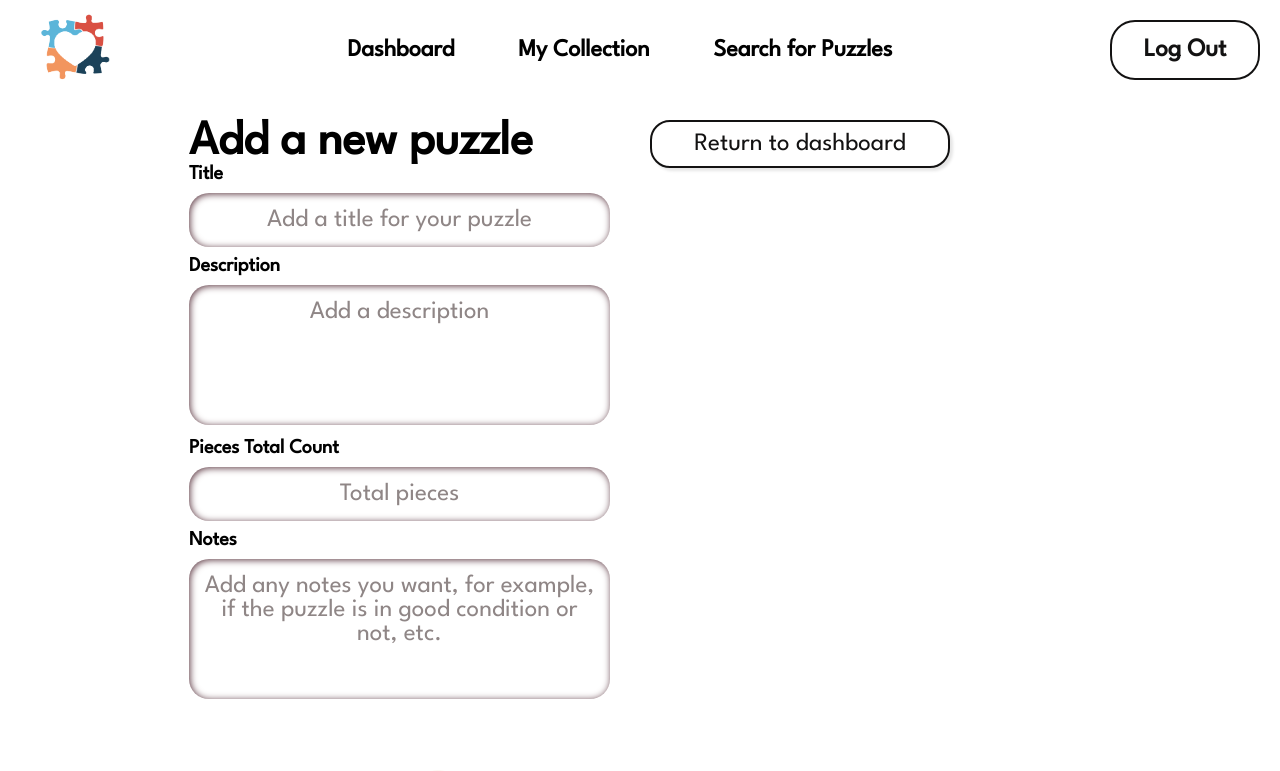
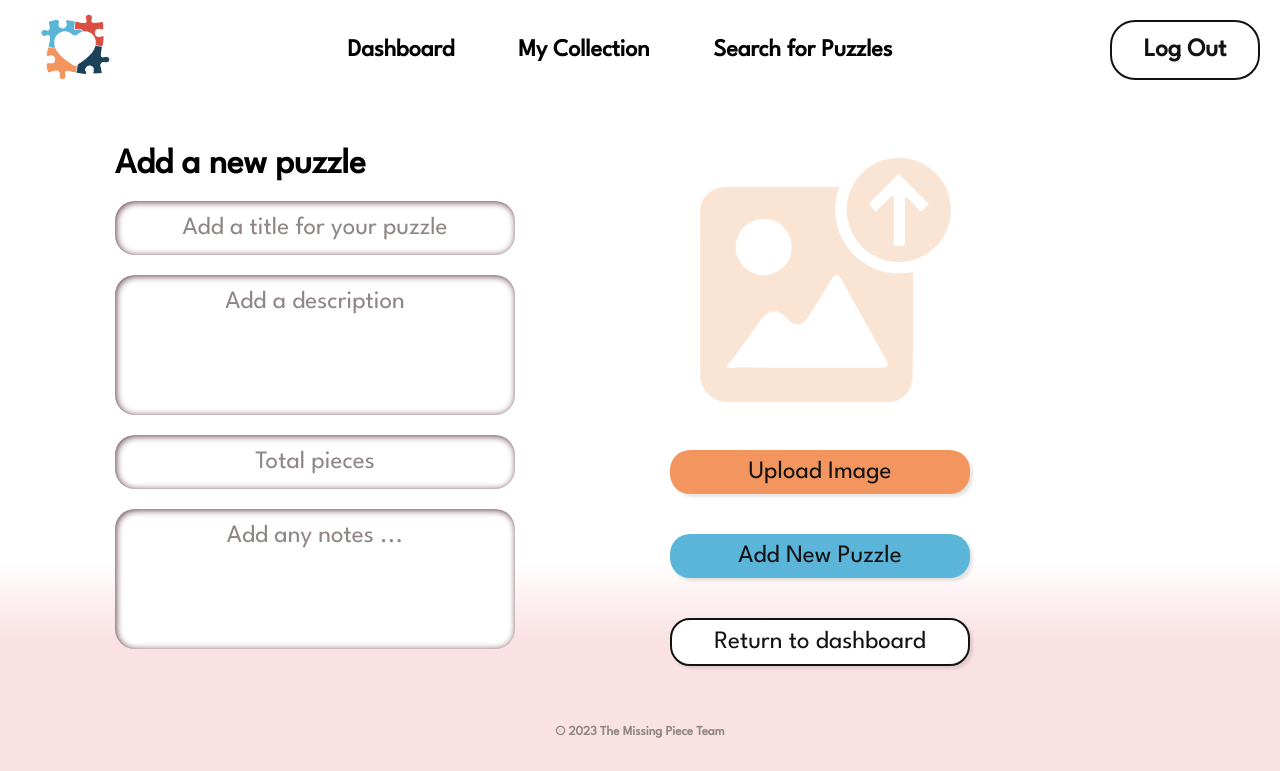
Before and after one commit to WWC-Hackathon-2023/the_missing_piece_fe, a React (Create React App) app: page /addNewPuzzle in a window 1280 px wide. Shown: the top 771 px of the page. Built offline with nearby package versions, Linux system fonts and the light colour scheme.

Commit message:
paolandre upload image connected to the API

```diff
--- a/src/Components/Views/addNewPuzzle/addNewPuzzle.css
+++ b/src/Components/Views/addNewPuzzle/addNewPuzzle.css
@@ -32,16 +32,6 @@
     align-items: left;
 }
 
-/* Versión de escritorio */
-@media (min-width: 768px) {
-    .left-side {
-        padding-left: 30%;
-    }
-
-    .rigth-side {
-        padding-right: 60%;
-    }
-}
 
 /* Media Query para dispositivos pequeños */
 @media (max-width: 768px) {
@@ -107,7 +97,7 @@ textarea:focus {
 }
 
 .input {
-    width: 100%;
+    width: 400px;
 }
 
 .text-area {
--- a/src/Components/Views/addNewPuzzle/addNewPuzzle.jsx
+++ b/src/Components/Views/addNewPuzzle/addNewPuzzle.jsx
@@ -4,9 +4,14 @@ import upload_image from "../../../assets/upload_image.png";
 import React, { useState } from 'react';
 import { FaTimes } from 'react-icons/fa';
 import NavigationBar from "../../commonComponents/navigationBar/navigationBar";
+import { postPuzzle } from '../../../Services/UserServices';
 
 export default function AddNewPuzzle() {
     const [image, setImage] = useState(null);
+    const titleRef = React.createRef();
+    const descriptionRef = React.createRef();
+    const piecesRef = React.createRef();
+    const notesRef = React.createRef();
 
     const handleImageUploadToCloudinary = (imageData) => {
         const formData = new FormData();
@@ -43,19 +48,42 @@ export default function AddNewPuzzle() {
         document.getElementById('image-upload').value = '';  // Reset the input value
     };
 
+    const handleSubmit = async () => {
+        try {
+            const response = await postPuzzle(
+                titleRef.current.value,
+                descriptionRef.current.value,
+                piecesRef.current.value,
+                notesRef.current.value,
+                image
+            );
+            console.log("Puzzle añadido con éxito:", response);
+            // Aquí puedes hacer alguna redirección o mostrar un mensaje de éxito
+        } catch (error) {
+            console.error("Error al añadir el puzzle:", error);
+            // Aquí puedes manejar el error, por ejemplo, mostrando un mensaje al usuario
+        }
+    };
+
     return (
         <>
+            <div className='app-container'>
                 <div className="headerProfile">
                     <NavigationBar />
                 </div>
 
                 <div className="container-new-puzzle">
                     <div className="left-side">
-                    <div className="form-container">
-                        <form className="add-pluzzle-form">
-                            <h2 className='title'>Add a new puzzle</h2>
+                        <div>
 
-                            <label className='subtitles'>Title</label>
+                            <form className="form-container">
+                                <h2 className='title-new-puzzle'>Add a new puzzle</h2>
+                                <input ref={titleRef} className='input' placeholder='Add a title for your puzzle' />
+                                <textarea ref={descriptionRef} className='text-area' placeholder='Add a description' />
+                                <input ref={piecesRef} className='input' placeholder='Total pieces' />
+                                <textarea ref={notesRef} className='text-area' placeholder='Add any notes ...' />
+
+                                {/*<label className='subtitles'>Title</label>
                                 <input className='input' placeholder='Add a title for your puzzle' />
 
                                 <label className='subtitles'>Description</label>
@@ -66,7 +94,10 @@ export default function AddNewPuzzle() {
 
                                 <label className='subtitles'>Notes</label>
                                 <textarea className='text-area' placeholder='Add any notes you want, for example, if the puzzle is in good condition or not, etc.' />
-
+    */}
+                            </form>
+                        </div>
+                    </div>
                     <div className="right-side">
                         <div className="upload-image">
                             <img className='image' src={image || upload_image} alt="Upload" />
@@ -84,19 +115,18 @@ export default function AddNewPuzzle() {
                         </div>
 
                         <Link to="/index">
-                                    <button type="submit" className="add-puzzle-button">Add New Puzzle</button>
+                            <button type="submit" className="add-puzzle-button" onClick={handleSubmit}>Add New Puzzle</button>
                         </Link>
-                            </div>
-                        </form>
-                    </div>
-                </div>
+
                         <Link to="/index">
                             <button className="return-dashboard-button">Return to dashboard</button>
                         </Link>
                     </div>
+                </div>
                 <div className='foo-ter'>
                     <h4>© 2023 The Missing Piece Team</h4>
                 </div>
+            </div >
         </>
     );
 };
--- a/src/Components/Views/myCollection/myCollection.jsx
+++ b/src/Components/Views/myCollection/myCollection.jsx
@@ -2,6 +2,7 @@ import React, { useState, useEffect } from 'react';
 import "./myCollection.css";
 import { getPuzzles } from '../../../Services/UserServices';
 import NavigationBar from "../../commonComponents/navigationBar/navigationBar";
+
 
 export default function MyCollection() {
 
--- a/src/Services/UserServices.js
+++ b/src/Services/UserServices.js
@@ -41,3 +41,27 @@ export const fetchDashboardData = async (userId) => {
     throw error; // Re-lanza el error para que pueda ser manejado por el componente.
   }
 };
+
+// ----------- POST Puzzles - AddNewPuzzle -----------------------
+export const postPuzzle = async (title, description, total_pieces, notes, puzzle_image_url) => {
+  try {
+    const requestBody = {
+      title: title,
+      description: description,
+      total_pieces: total_pieces,
+      notes: notes,
+      puzzle_image_url: puzzle_image_url
+    };
+
+    const response = await fetch("https://intense-peak-28151-a26a6d29b3a6.herokuapp.com/api/v1/users/1/puzzles", getRequestOptions("POST", requestBody));
+
+    if (response.status !== 201) {
+      throw new Error(`Failed to post puzzle with status code: ${response.status}`);
+    }
+
+    return await response.json();
+  } catch (error) {
+    console.error(error.message);
+    throw error.message;
+  }
+};
```
Lines whose indentation alone changed are shown as unchanged.
